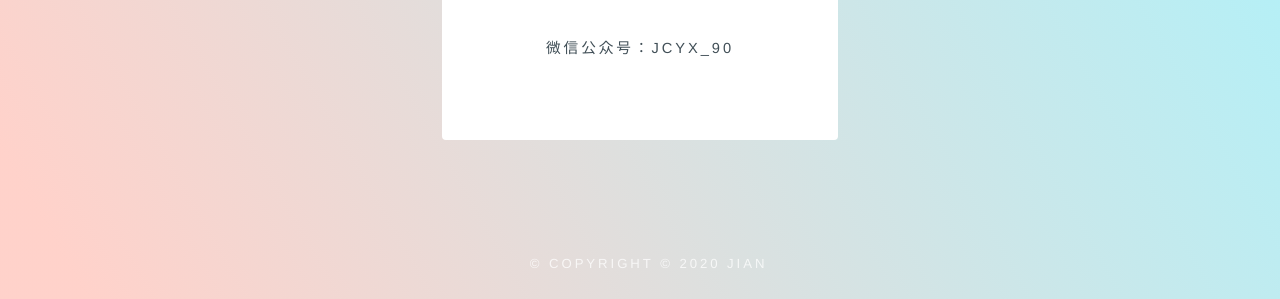
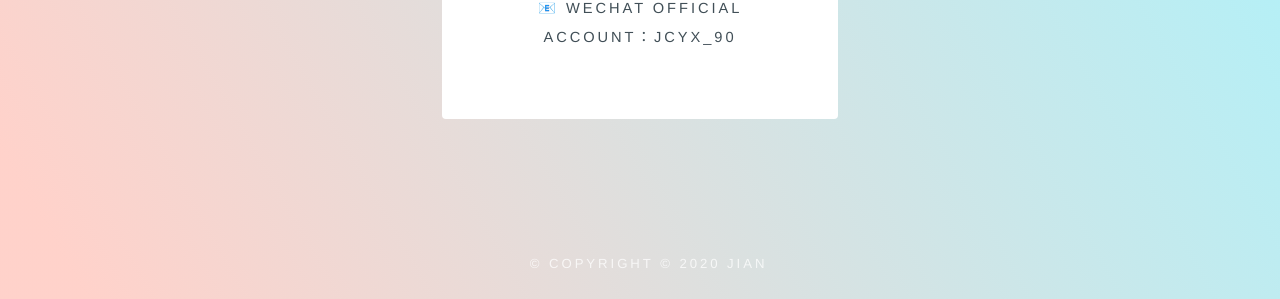
Before and after one commit to mouyixuan/mouyixuan.github.io, a plain HTML site: page index.html in a window 1280 px wide. Shown: the part 501-800 px from the top of the page. Drawn offline with Linux system fonts and the light colour scheme.

Commit message:
Update index.html

```diff
--- a/index.html
+++ b/index.html
@@ -1114,7 +1114,7 @@
 
     --->
 
-        <li>微信公众号：jcyx_90</li>
+        <a href="#">WeChat official account：jcyx_90</a>
       <br/>
     </p>
 
```
